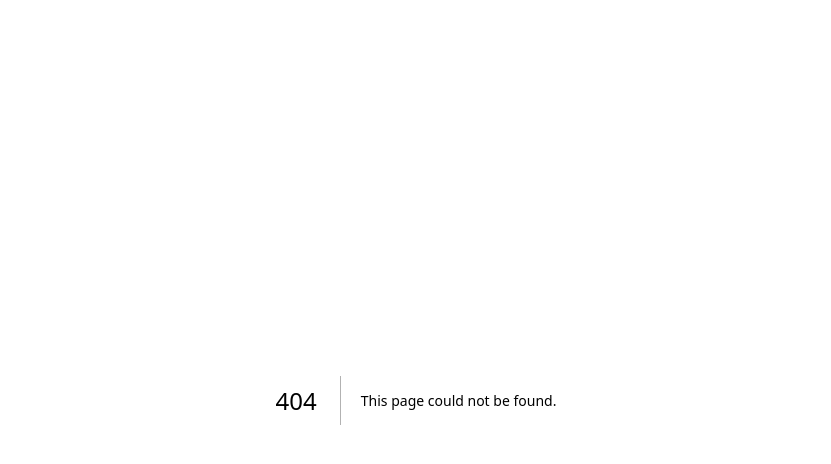
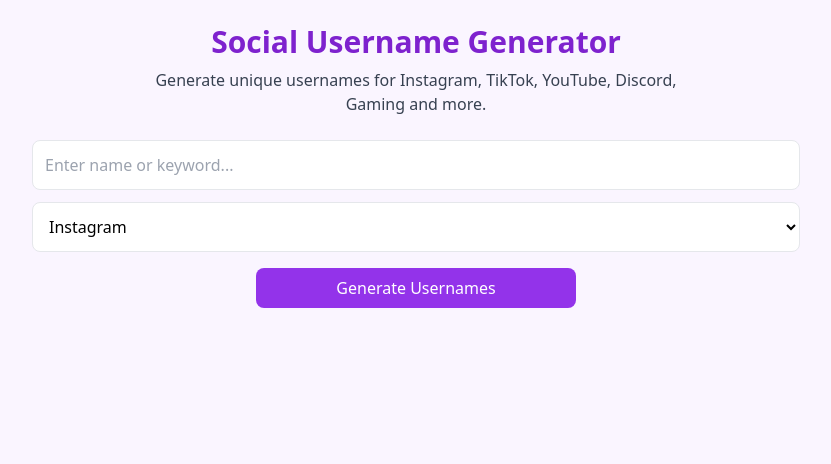
Before and after one commit to Surya189-ops/simpGPT, a Next.js app: page /tools/username-generator in a window 1280 px wide. Before the commit this address had no page. Shown: the top 464 px of the page, without its empty margins (224-1055 px from the left). Built offline with nearby package versions, Linux system fonts and the light colour scheme.

Commit message:
Added username bot

```diff
--- /dev/null
+++ b/app/tools/username-generator/head.tsx
@@ -0,0 +1,24 @@
+export const metadata = {
+  title: "Username Generator - Create Unique Social Media Names",
+  description:
+    "Generate unique usernames for Instagram, TikTok, YouTube, Discord, Twitter (X), Gaming and more. Free social media username generator tool.",
+  keywords: [
+    "username generator",
+    "instagram username generator",
+    "tiktok username ideas",
+    "discord name generator",
+    "gaming username generator",
+    "youtube channel name ideas",
+    "social media username generator"
+  ],
+  openGraph: {
+    title: "Username Generator - Create Unique Social Media Names",
+    description:
+      "Free tool to generate creative usernames for social media platforms like Instagram, TikTok, Discord, YouTube and more.",
+    type: "website"
+  }
+};
+
+export default function Head() {
+  return null;
+}
--- /dev/null
+++ b/app/tools/username-generator/page.tsx
@@ -0,0 +1,105 @@
+'use client';
+
+import { useState } from "react";
+
+const platforms = [
+  "Instagram",
+  "TikTok",
+  "YouTube",
+  "Twitter (X)",
+  "Facebook",
+  "Snapchat",
+  "Discord",
+  "Reddit",
+  "Twitch",
+  "Pinterest",
+  "LinkedIn",
+  "Gaming",
+  "Blog / Website",
+  "Personal Brand"
+];
+
+export default function UsernameGeneratorPage() {
+  const [keyword, setKeyword] = useState("");
+  const [platform, setPlatform] = useState("Instagram");
+  const [result, setResult] = useState("");
+  const [loading, setLoading] = useState(false);
+
+  async function generateUsernames() {
+    if (!keyword.trim()) return;
+    setLoading(true);
+    setResult("");
+
+    const response = await fetch("/api/chat", {
+      method: "POST",
+      headers: { "Content-Type": "application/json" },
+      body: JSON.stringify({
+        messages: [
+          {
+            role: "user",
+            content: `
+Generate 20 unique ${platform} username ideas using this keyword: ${keyword}.
+Rules:
+Return answers as numbered list.
+No emojis.
+Keep names short.
+Mix numbers or underscores if helpful.
+Make them creative and brandable.
+`
+          }
+        ]
+      })
+    });
+
+    const data = await response.json();
+    setResult(data.reply);
+    setLoading(false);
+  }
+
+  return (
+    <div className="min-h-screen bg-purple-50 flex flex-col items-center px-4 py-6">
+
+      {/* Header */}
+      <h1 className="text-2xl sm:text-3xl font-bold text-purple-700 mb-2 text-center">
+        Social Username Generator
+      </h1>
+      <p className="text-sm sm:text-base text-gray-700 text-center mb-6 max-w-xl">
+        Generate unique usernames for Instagram, TikTok, YouTube, Discord, Gaming and more.
+      </p>
+
+      {/* Input */}
+      <input
+        className="w-full max-w-3xl p-3 border rounded-lg text-sm sm:text-base focus:outline-none focus:ring-2 focus:ring-purple-500"
+        placeholder="Enter name or keyword..."
+        value={keyword}
+        onChange={(e) => setKeyword(e.target.value)}
+      />
+
+      {/* Platform Select */}
+      <select
+        className="w-full max-w-3xl mt-3 p-3 border rounded-lg text-sm sm:text-base focus:outline-none focus:ring-2 focus:ring-purple-500 bg-white"
+        value={platform}
+        onChange={(e) => setPlatform(e.target.value)}
+      >
+        {platforms.map((p) => (
+          <option key={p}>{p}</option>
+        ))}
+      </select>
+
+      {/* Button */}
+      <button
+        onClick={generateUsernames}
+        className="mt-4 bg-purple-600 text-white px-6 py-2 rounded-lg font-medium hover:bg-purple-700 transition w-full max-w-xs"
+      >
+        {loading ? "Generating..." : "Generate Usernames"}
+      </button>
+
+      {/* Output */}
+      {result && (
+        <div className="w-full max-w-3xl mt-6 bg-white p-4 border rounded-lg shadow text-sm sm:text-base whitespace-pre-line">
+          {result}
+        </div>
+      )}
+    </div>
+  );
+}
```
